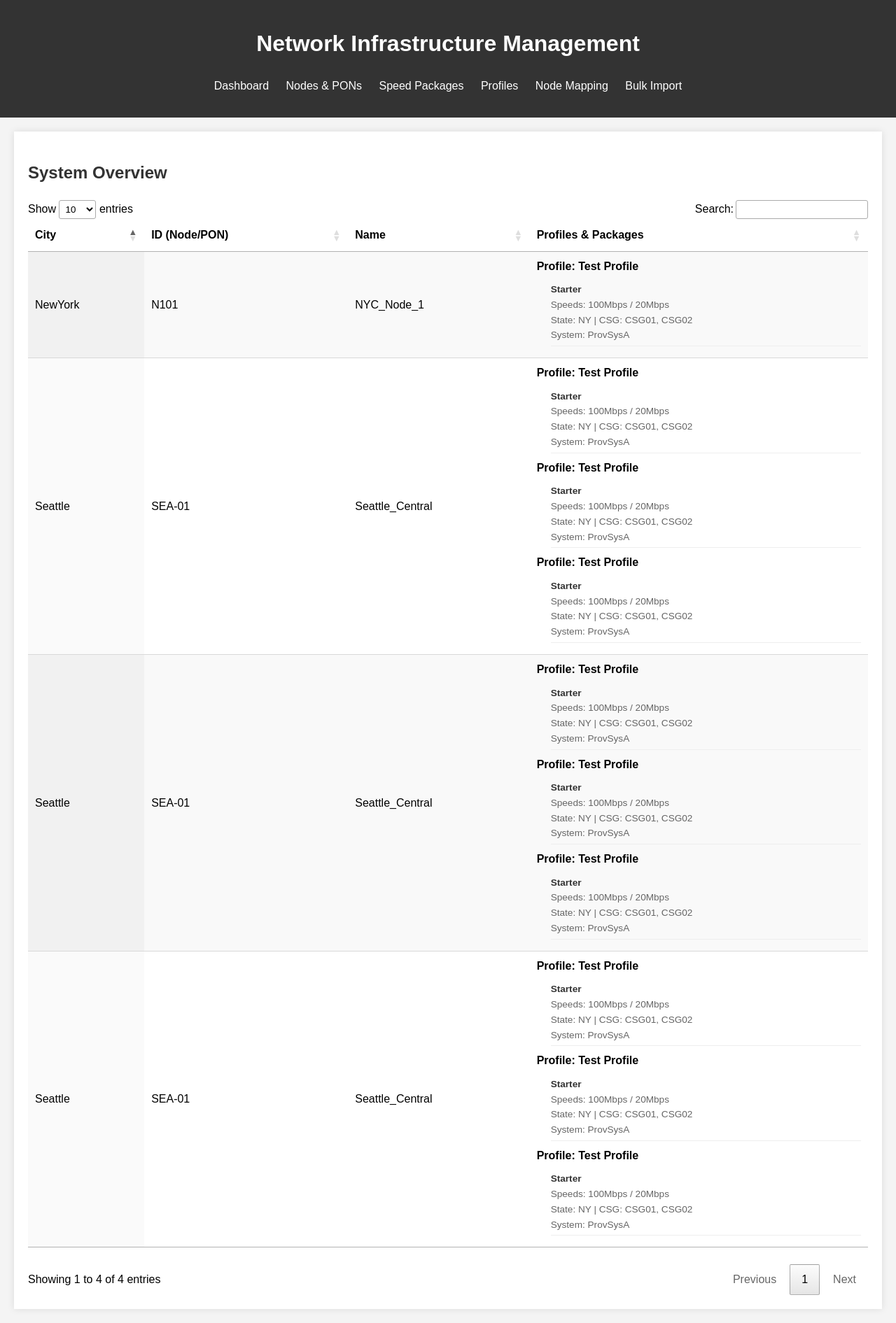
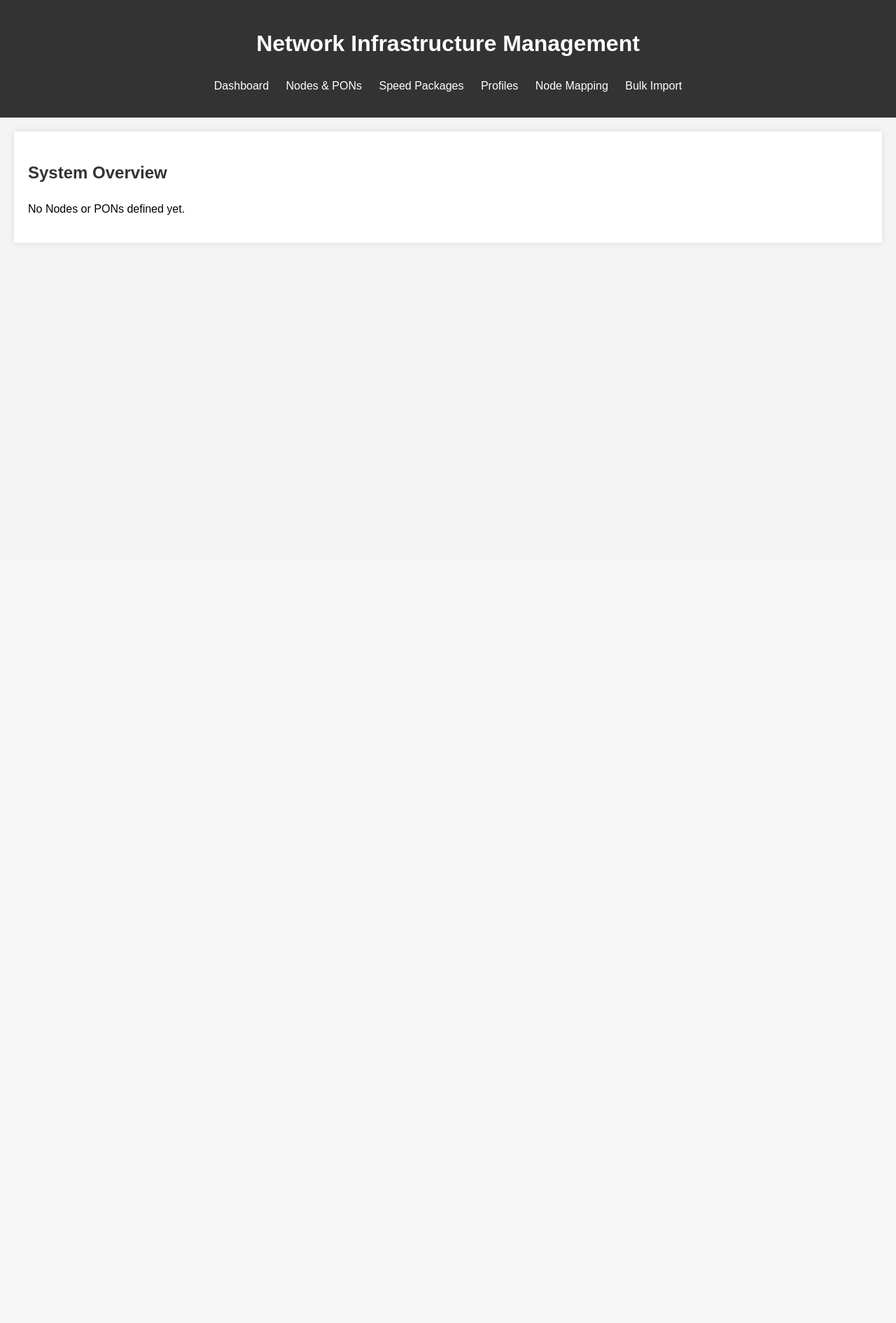
Before and after one commit to devdog1/packageTown, a PHP site: page /index.php in a window 1280 px wide. Shown: the whole page at 70% size. After the commit the page ends 349 px from the top, so only its background shows below. Run offline with PHP 8.4, Linux system fonts and the light colour scheme; some libraries are stand-ins or nearby versions.

Commit message:
Prevent Git pulls from overwriting local data files.
- Added data/*.csv to .gitignore.
- Removed existing CSV files from the Git index.
- Updated csv_helper.php with ensure_csv_exists() to automatically initialize missing data files with the correct headers.
- Integrated ensure_csv_exists() into read_csv() for automatic data file recovery.

Co-authored-by: devdog1 <10189540+devdog1@users.noreply.github.com>

```diff
--- a/csv_helper.php
+++ b/csv_helper.php
@@ -1,9 +1,7 @@
 <?php
 
 function read_csv($filename) {
-    if (!file_exists($filename)) {
-        return [];
-    }
+    ensure_csv_exists($filename);
     $rows = [];
     if (($handle = fopen($filename, "r")) !== FALSE) {
         $headers = fgetcsv($handle);
@@ -23,9 +21,6 @@ function read_csv($filename) {
 
 function write_csv($filename, $rows) {
     if (empty($rows)) {
-        // If we want to clear the file but keep headers, we need to know what headers were.
-        // For simplicity, let's assume we always have at least one row or we handle it.
-        // Actually, let's keep headers if they exist.
         $headers = get_csv_headers($filename);
         if (($handle = fopen($filename, "w")) !== FALSE) {
             fputcsv($handle, $headers);
@@ -45,14 +40,46 @@ function write_csv($filename, $rows) {
 
 function get_csv_headers($filename) {
     if (!file_exists($filename)) {
-        return [];
+        return get_default_headers($filename);
     }
     if (($handle = fopen($filename, "r")) !== FALSE) {
         $headers = fgetcsv($handle);
         fclose($handle);
-        return $headers ? $headers : [];
+        return $headers ? $headers : get_default_headers($filename);
     }
-    return [];
+    return get_default_headers($filename);
+}
+
+function ensure_csv_exists($filename) {
+    if (!file_exists($filename)) {
+        $dir = dirname($filename);
+        if (!is_dir($dir)) {
+            mkdir($dir, 0777, true);
+        }
+        $headers = get_default_headers($filename);
+        if (($handle = fopen($filename, "w")) !== FALSE) {
+            fputcsv($handle, $headers);
+            fclose($handle);
+        }
+    }
+}
+
+function get_default_headers($filename) {
+    $base = basename($filename);
+    switch ($base) {
+        case 'nodes_pons.csv':
+            return ['city', 'node_pon_id', 'node_pon_name'];
+        case 'speed_packages.csv':
+            return ['State', 'Current Plan', 'CSG CODE', 'Download Speed', 'Upload Speed', 'Provisioning System Name'];
+        case 'profiles.csv':
+            return ['profile_id', 'profile_name'];
+        case 'profile_package_mapping.csv':
+            return ['profile_id', 'package_id'];
+        case 'node_profile_mapping.csv':
+            return ['node_pon_id', 'profile_id'];
+        default:
+            return [];
+    }
 }
 
 function generate_id($rows, $id_key) {
--- a/data/node_profile_mapping.csv
+++ /dev/null
@@ -1,5 +0,0 @@
-node_pon_id,profile_id
-N101,P-TEST
-SEA-01,P-TEST
-SEA-01,P-TEST
-SEA-01,P-TEST
--- a/data/nodes_pons.csv
+++ /dev/null
@@ -1,5 +0,0 @@
-city,node_pon_id,node_pon_name
-NewYork,N101,NYC_Node_1
-Seattle,SEA-01,Seattle_Central
-Seattle,SEA-01,Seattle_Central
-Seattle,SEA-01,Seattle_Central
--- a/data/profile_package_mapping.csv
+++ /dev/null
@@ -1,3 +0,0 @@
-profile_id,package_id
-PROF-GOLD,Starter
-P-TEST,Starter
--- a/data/profiles.csv
+++ /dev/null
@@ -1,2 +0,0 @@
-profile_id,profile_name
-P-TEST,"Test Profile"
--- a/data/speed_packages.csv
+++ /dev/null
@@ -1,3 +0,0 @@
-State,"Current Plan","CSG CODE","Download Speed","Upload Speed","Provisioning System Name"
-NY,Starter,"CSG01, CSG02",100Mbps,20Mbps,ProvSysA
-TX,Gigabit,GIG-001,1000Mbps,500Mbps,SystemX
```
Also changed, not shown: 1 other file.
